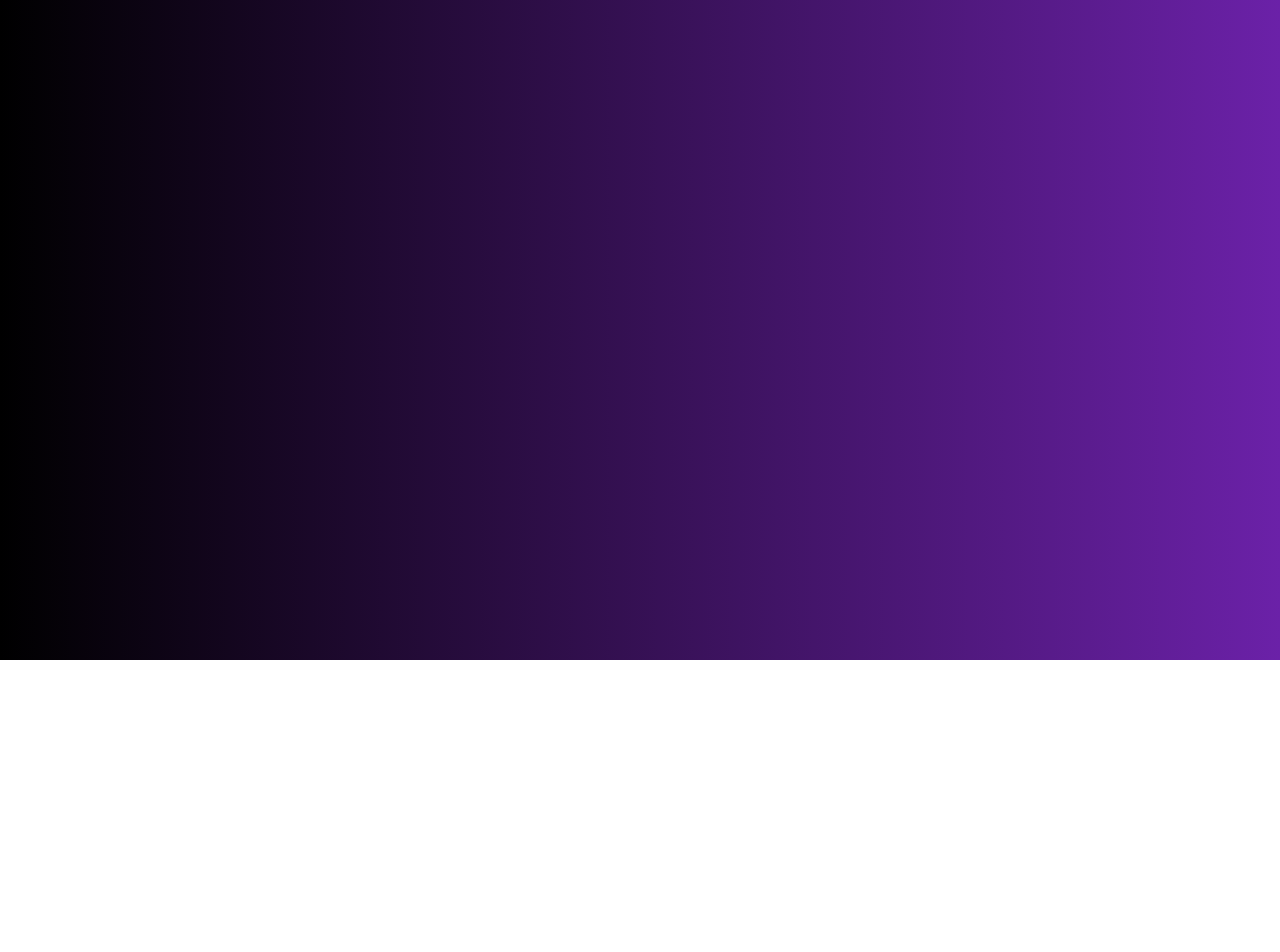
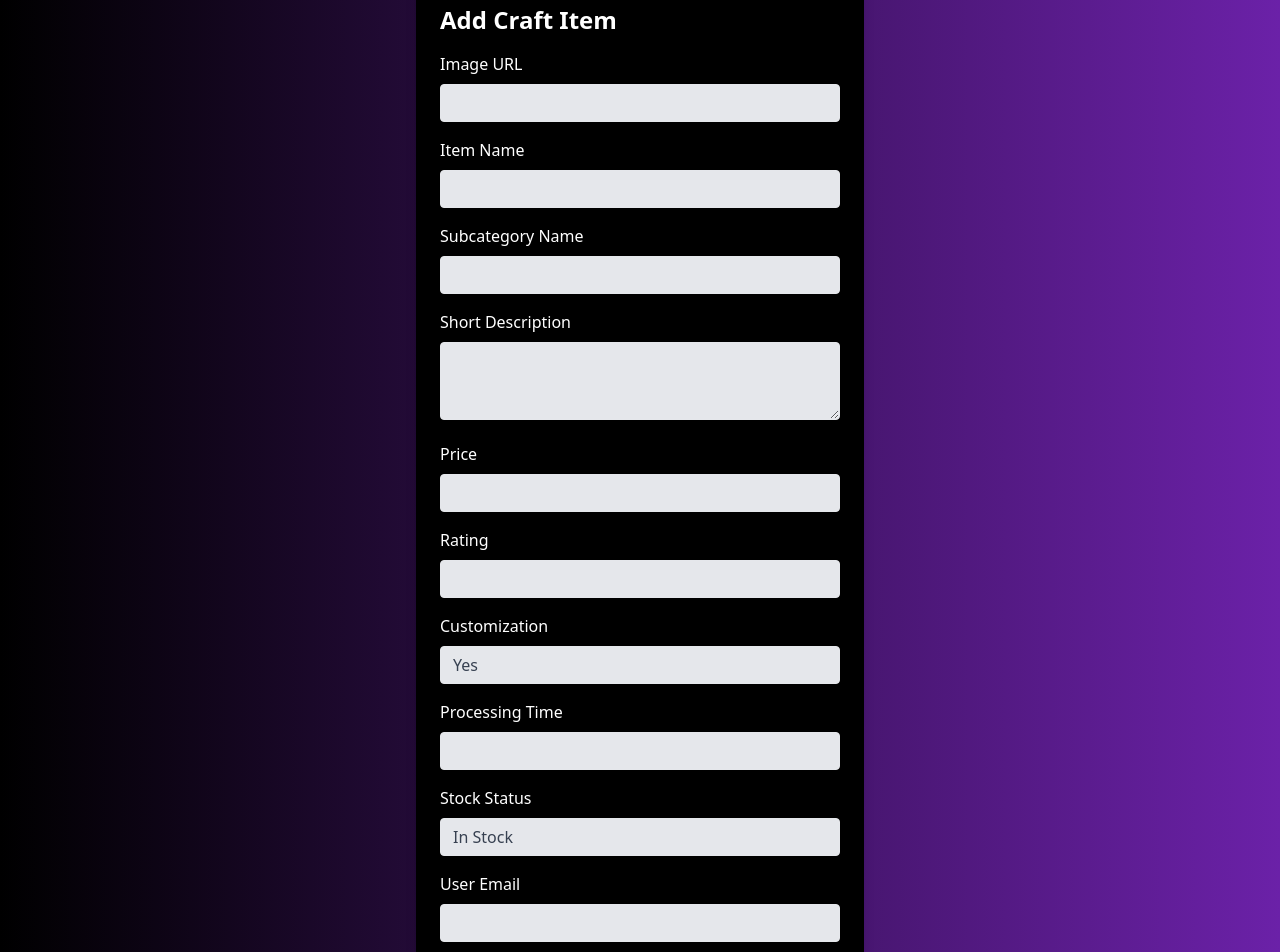
Before and after one commit to ziamnoun/Fine-Art, a React (Vite) app: page /AddCraftItem in a window 1280 px wide. Shown: the part 140-1092 px from the top of the page. Before the commit the page ends 800 px from the top, so only its background shows below. Built offline with nearby package versions, Linux system fonts and the light colour scheme.

Commit message:
Add sub catagory page done

```diff
--- a/src/assets/AddCraftItem/AddCraftItem.jsx
+++ b/src/assets/AddCraftItem/AddCraftItem.jsx
@@ -2,9 +2,66 @@ import React from 'react';
 
 const AddCraftItem = () => {
     return (
-        <div>
-            AddCraftItem
-        </div>
+        <div className="min-h-screen flex items-center justify-center mt-10">
+      <div className="max-w-md w-full px-6 py-8 bg-black text-white rounded-lg shadow-lg">
+        <h2 className="text-2xl font-semibold  mb-4">Add Craft Item</h2>
+        <form>
+          <div className="mb-4">
+            <label htmlFor="image" className="block  mb-2">Image URL</label>
+            <input type="text" id="image" name="image" className="w-full px-3 py-2 leading-tight text-gray-700 bg-gray-200 border rounded shadow appearance-none focus:outline-none focus:shadow-outline" />
+          </div>
+          <div className="mb-4">
+            <label htmlFor="itemName" className="block  mb-2">Item Name</label>
+            <input type="text" id="itemName" name="itemName" className="w-full px-3 py-2 leading-tight text-gray-700 bg-gray-200 border rounded shadow appearance-none focus:outline-none focus:shadow-outline" />
+          </div>
+          <div className="mb-4">
+            <label htmlFor="subcategoryName" className="block  mb-2">Subcategory Name</label>
+            <input type="text" id="subcategoryName" name="subcategoryName" className="w-full px-3 py-2 leading-tight text-gray-700 bg-gray-200 border rounded shadow appearance-none focus:outline-none focus:shadow-outline" />
+          </div>
+          <div className="mb-4">
+            <label htmlFor="shortDescription" className="block  mb-2">Short Description</label>
+            <textarea id="shortDescription" name="shortDescription" rows="3" className="w-full px-3 py-2 leading-tight text-gray-700 bg-gray-200 border rounded shadow appearance-none focus:outline-none focus:shadow-outline"></textarea>
+          </div>
+          <div className="mb-4">
+            <label htmlFor="price" className="block  mb-2">Price</label>
+            <input type="text" id="price" name="price" className="w-full px-3 py-2 leading-tight text-gray-700 bg-gray-200 border rounded shadow appearance-none focus:outline-none focus:shadow-outline" />
+          </div>
+          <div className="mb-4">
+            <label htmlFor="rating" className="block  mb-2">Rating</label>
+            <input type="text" id="rating" name="rating" className="w-full px-3 py-2 leading-tight text-gray-700 bg-gray-200 border rounded shadow appearance-none focus:outline-none focus:shadow-outline" />
+          </div>
+          <div className="mb-4">
+            <label htmlFor="customization" className="block  mb-2">Customization</label>
+            <select id="customization" name="customization" className="w-full px-3 py-2 leading-tight text-gray-700 bg-gray-200 border rounded shadow appearance-none focus:outline-none focus:shadow-outline">
+              <option value="yes">Yes</option>
+              <option value="no">No</option>
+            </select>
+          </div>
+          <div className="mb-4">
+            <label htmlFor="processingTime" className="block  mb-2">Processing Time</label>
+            <input type="text" id="processingTime" name="processingTime" className="w-full px-3 py-2 leading-tight text-gray-700 bg-gray-200 border rounded shadow appearance-none focus:outline-none focus:shadow-outline" />
+          </div>
+          <div className="mb-4">
+            <label htmlFor="stockStatus" className="block  mb-2">Stock Status</label>
+            <select id="stockStatus" name="stockStatus" className="w-full px-3 py-2 leading-tight text-gray-700 bg-gray-200 border rounded shadow appearance-none focus:outline-none focus:shadow-outline">
+              <option value="inStock">In Stock</option>
+              <option value="madeToOrder">Made to Order</option>
+            </select>
+          </div>
+          <div className="mb-4">
+            <label htmlFor="userEmail" className="block  mb-2">User Email</label>
+            <input type="email" id="userEmail" name="userEmail" className="w-full px-3 py-2 leading-tight text-gray-700 bg-gray-200 border rounded shadow appearance-none focus:outline-none focus:shadow-outline" />
+          </div>
+          <div className="mb-4">
+            <label htmlFor="userName" className="block  mb-2">User Name</label>
+            <input type="text" id="userName" name="userName" className="w-full px-3 py-2 leading-tight text-gray-700 bg-gray-200 border rounded shadow appearance-none focus:outline-none focus:shadow-outline" />
+          </div>
+          <div className="mb-6">
+            <button type="submit" className="w-full px-4 py-2 text-white bg-red-600 rounded hover:bg-blue-600 focus:outline-none focus:bg-blue-600">Add</button>
+          </div>
+        </form>
+      </div>
+    </div>
     );
 };
 
```
